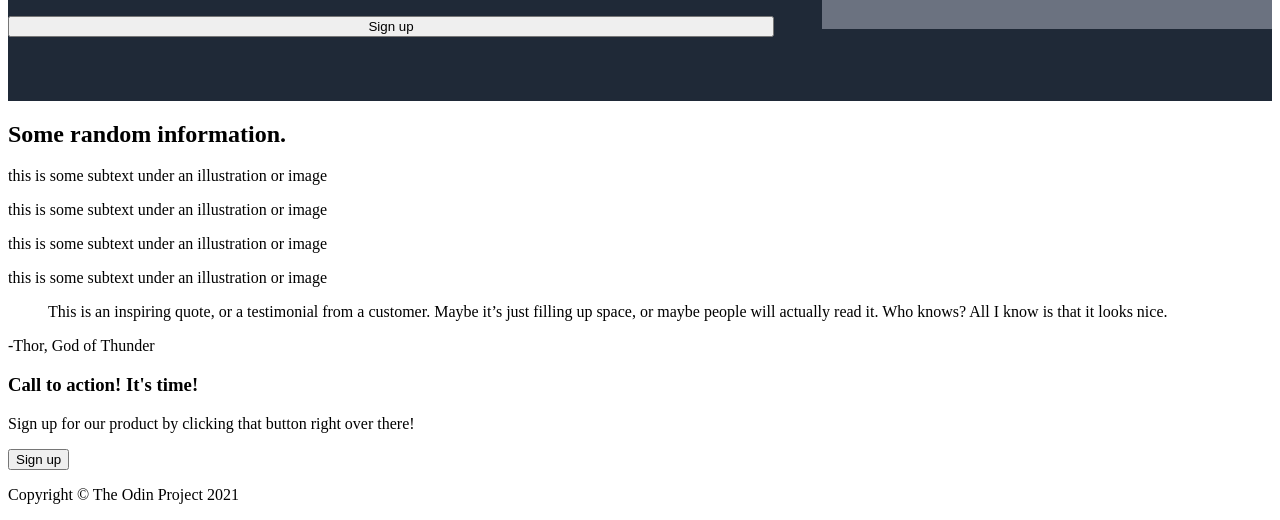
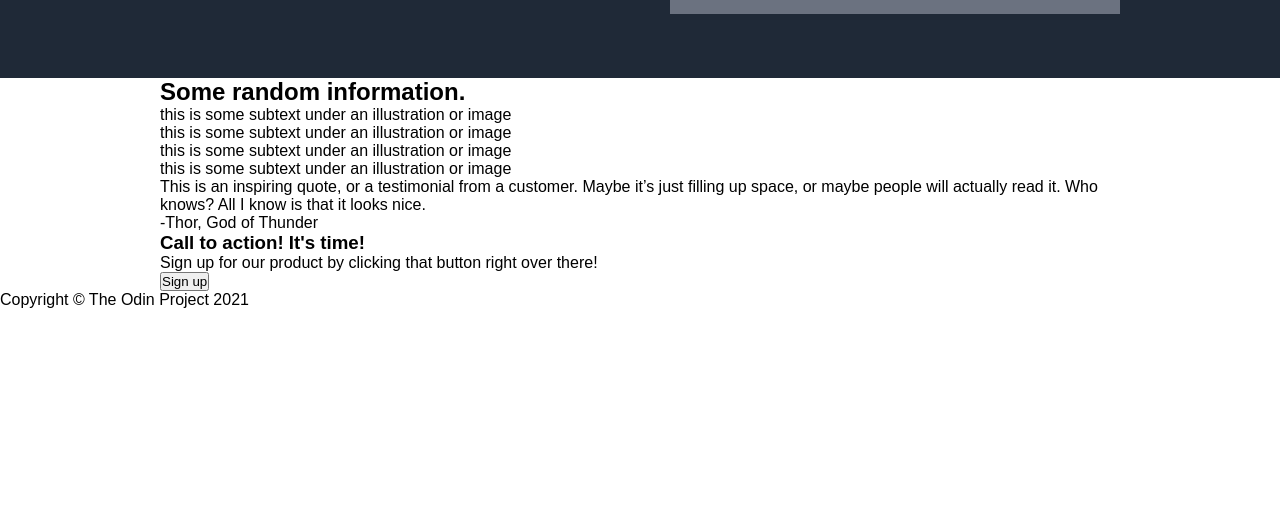
Before and after one commit to AndyAPDevelopment/odin-landing-page, a plain HTML site: page index.html in a window 1280 px wide. Shown: the part 344-864 px from the top of the page. After the commit the page ends 800 px from the top, so only its background shows below. Drawn offline with Linux system fonts and the light colour scheme.

Commit message:
Add global/initial styles for webpage

```diff
--- a/style.css
+++ b/style.css
@@ -1,4 +1,37 @@
-/* Header section */
+/* ---------- Initial styles ---------- */
+
+* {
+    margin: 0;
+    padding: 0;
+    box-sizing: border-box; /* Include the padding and border */
+    font-family: sans-serif;
+}
+
+body {
+    display: flex;
+    flex-direction: column;
+    min-width: 100vh;
+}
+
+.container { /* Align content in the center */
+    max-width: 1000px;
+    margin: 0 auto;
+    padding: 0 20px;
+    width: 100%;
+}
+
+.btn-signup {
+    background-color: #3882f6;
+    color: white;
+    border: none;
+    padding: 8px 24px;
+    border-radius: 8px;
+    font-weight: bold;
+    cursor: pointer;
+    align-self: flex-start; /* Stop stretching it */
+}
+
+/* ---------- Header section ---------- */
 .top-background {
     background-color: #1f2937;
     color: #f9faf8;
```
